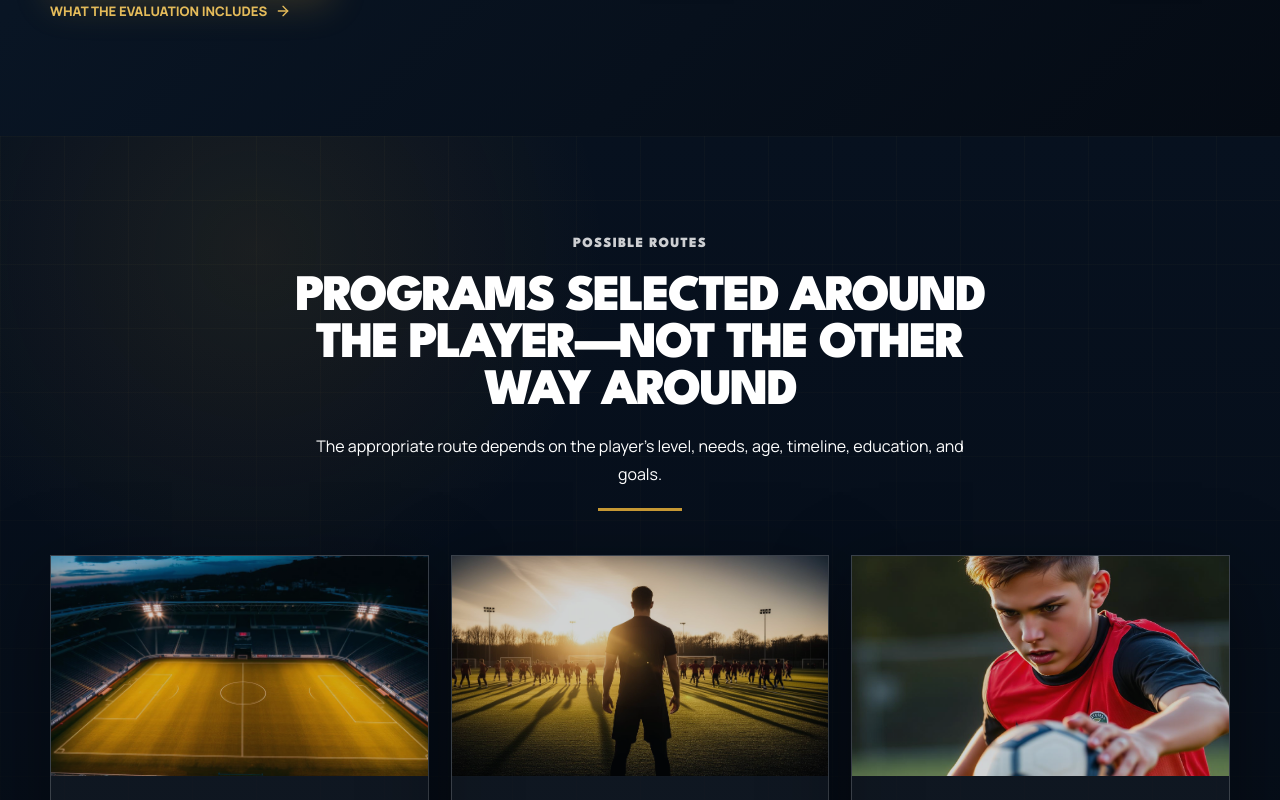
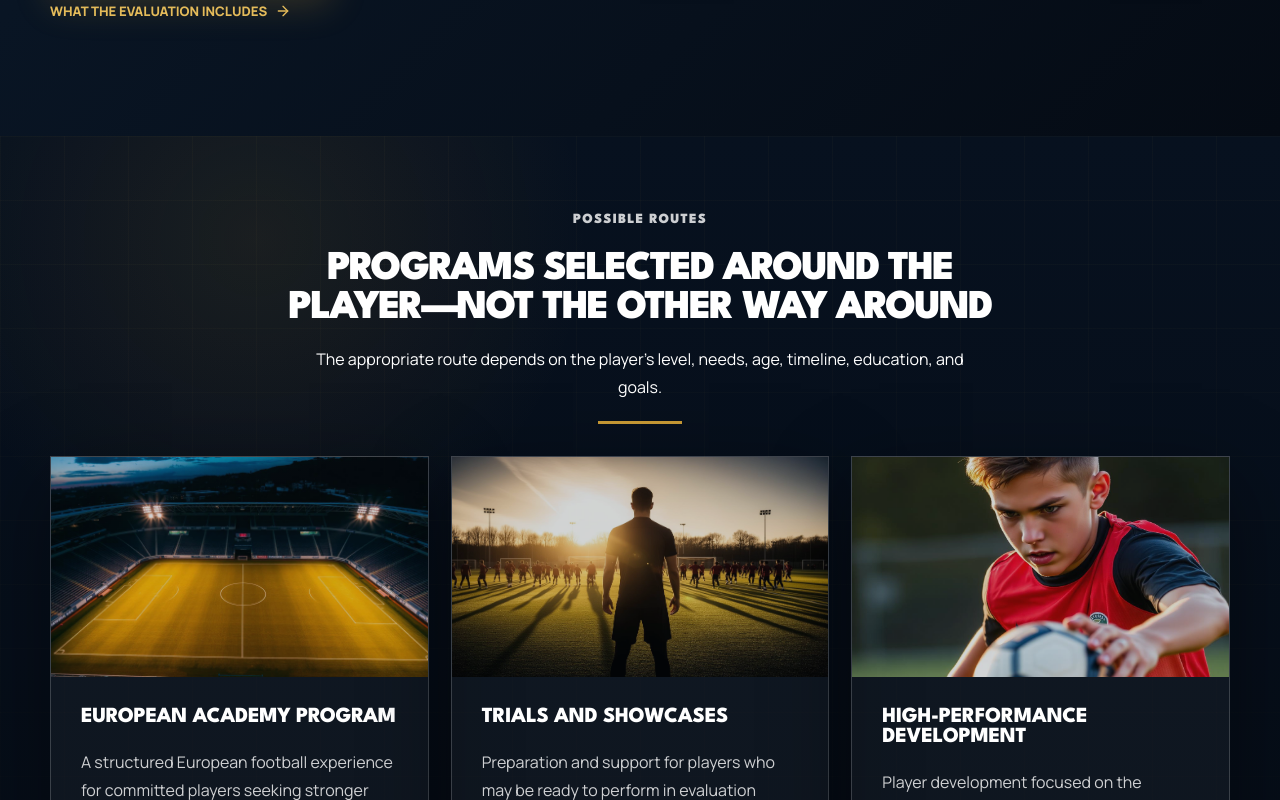
Before and after one commit to zionportal/veruminternational, a React (Vite) app: page / in a window 1280 px wide. Shown: the part 4820-5620 px from the top of the page. Built offline with nearby package versions, Linux system fonts and the light colour scheme.

Commit message:
Tighten programs heading area

```diff
--- a/src/styles.css
+++ b/src/styles.css
@@ -700,7 +700,17 @@ p {
   max-width: 920px;
   margin-right: auto;
   margin-left: auto;
-  font-size: clamp(2.1rem, 4vw, 3.8rem);
+  font-size: clamp(1.9rem, 3.2vw, 3.2rem);
+  line-height: 0.96;
+}
+
+.programs-section {
+  padding-top: 72px;
+  padding-bottom: 72px;
+}
+
+.programs-section .section-intro {
+  margin-bottom: 32px;
 }
 
 .program-card {
```
